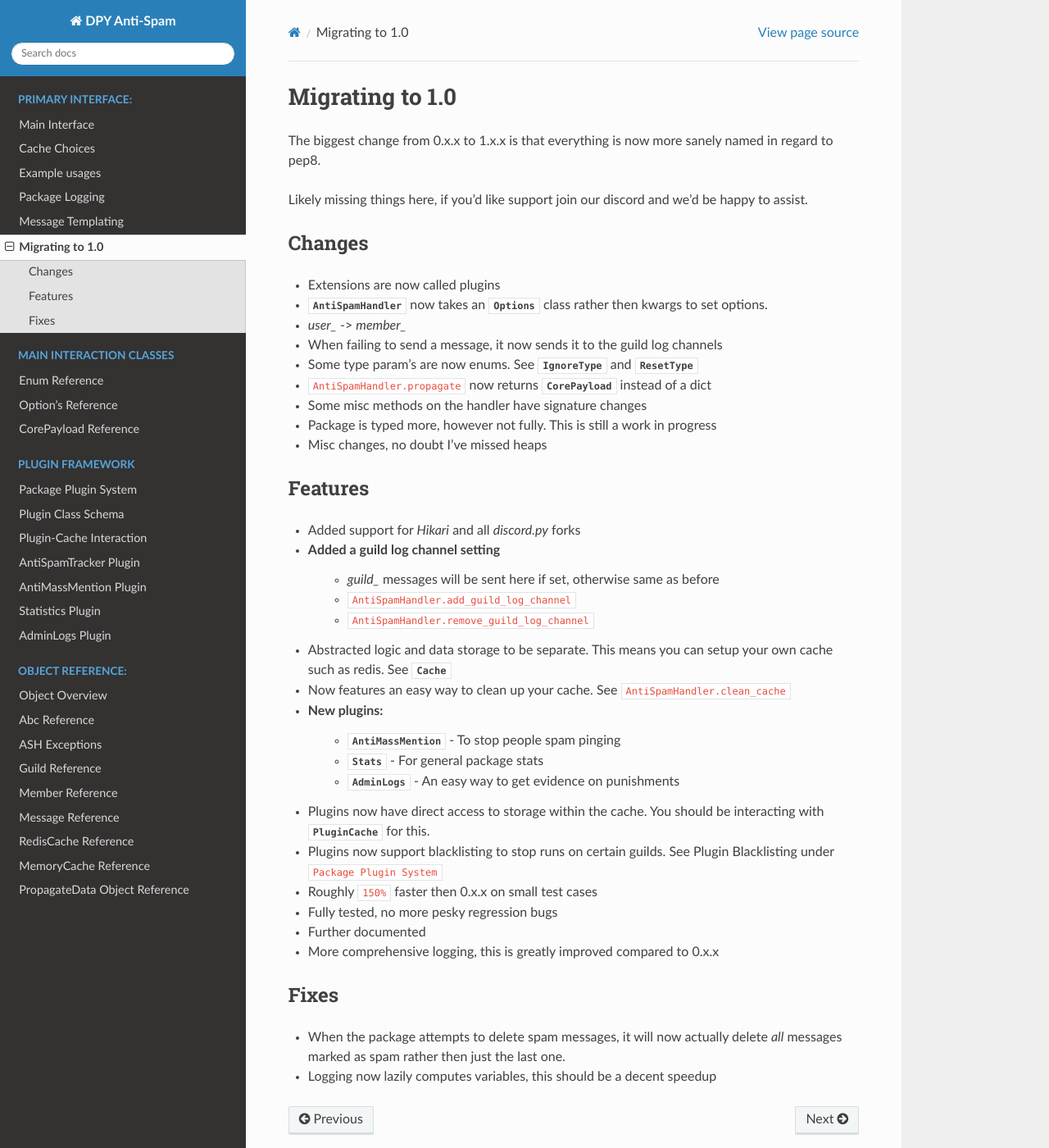
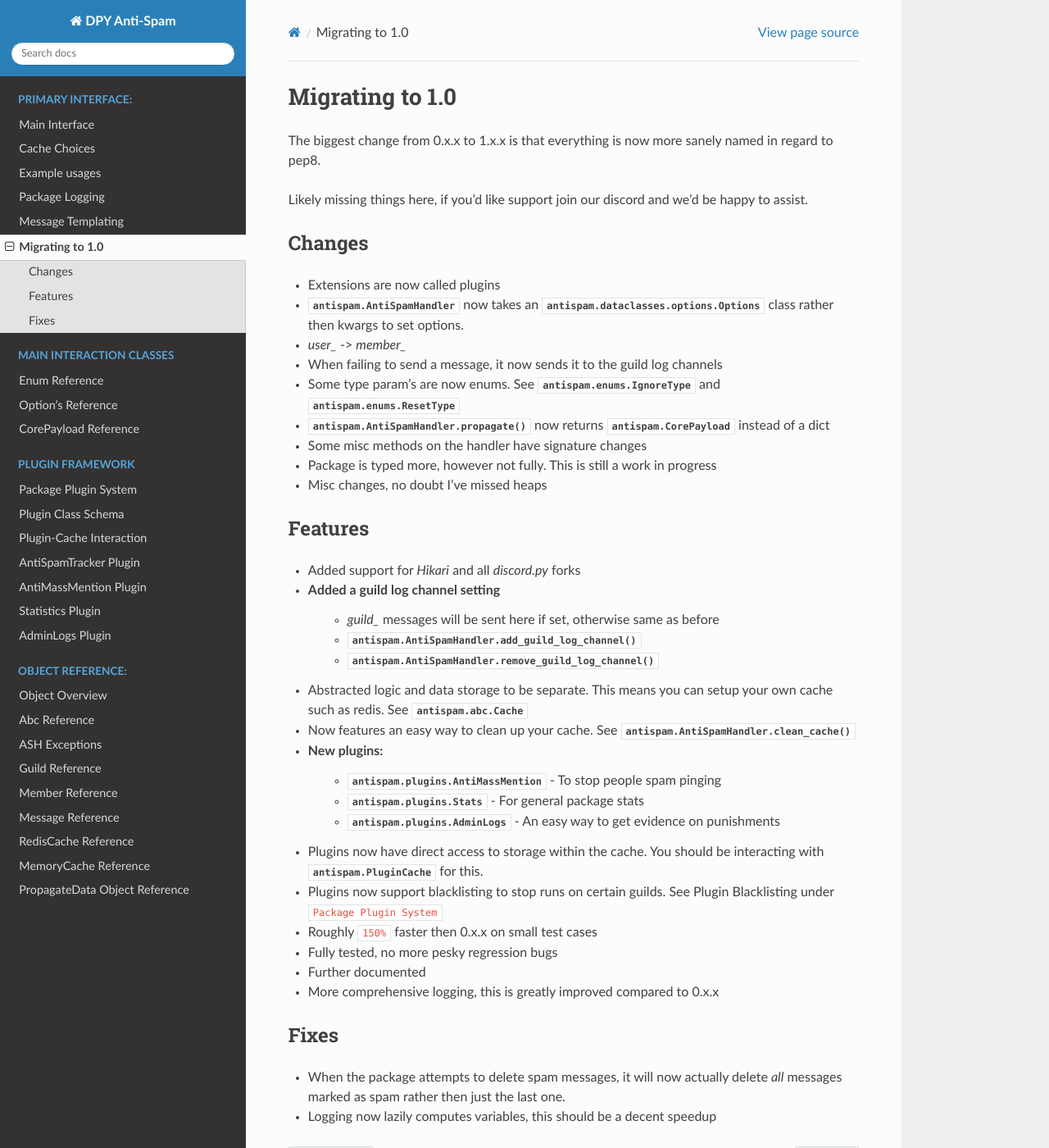
Before and after one commit to Skelmis/Discord-Anti-Spam, a Sphinx documentation site: the page built from docs/modules/migrating.rst, in a window 1280 px wide and 1400 px high. Shown: the whole window at 82% size. Built offline with Sphinx 7.4.7 and the Read the Docs theme 2.0.0, drawn with Linux system fonts in a browser that asks for light colours; cross-references to code outside the pages are shown as plain code.

Commit message:
Resolve failing intersphinx links

```diff
--- a/docs/modules/migrating.rst
+++ b/docs/modules/migrating.rst
@@ -12,16 +12,16 @@
 
 - Extensions are now called plugins
 
-- :py:class:`AntiSpamHandler` now takes an :py:class:`Options`
+- :py:class:`antispam.AntiSpamHandler` now takes an :py:class:`antispam.dataclasses.options.Options`
   class rather then kwargs to set options.
 
 - `user_` -> `member_`
 
 - When failing to send a message, it now sends it to the guild log channels
 
-- Some type param's are now enums. See :py:class:`IgnoreType` and :py:class:`ResetType`
+- Some type param's are now enums. See :py:class:`antispam.enums.IgnoreType` and :py:class:`antispam.enums.ResetType`
 
-- :py:method:`AntiSpamHandler.propagate` now returns :py:class:`CorePayload` instead of a dict
+- :py:meth:`antispam.AntiSpamHandler.propagate` now returns :py:class:`antispam.CorePayload` instead of a dict
 
 - Some misc methods on the handler have signature changes
 
@@ -36,23 +36,23 @@
 
 - Added a guild log channel setting
     - `guild_` messages will be sent here if set, otherwise same as before
-    - :py:method:`AntiSpamHandler.add_guild_log_channel`
-    - :py:method:`AntiSpamHandler.remove_guild_log_channel`
+    - :py:meth:`antispam.AntiSpamHandler.add_guild_log_channel`
+    - :py:meth:`antispam.AntiSpamHandler.remove_guild_log_channel`
 
 - Abstracted logic and data storage to be separate. This means you
-  can setup your own cache such as redis. See :py:class:`Cache`
+  can setup your own cache such as redis. See :py:class:`antispam.abc.Cache`
 
-- Now features an easy way to clean up your cache. See :py:method:`AntiSpamHandler.clean_cache`
+- Now features an easy way to clean up your cache. See :py:meth:`antispam.AntiSpamHandler.clean_cache`
 
 - New plugins:
-    - :py:class:`AntiMassMention` - To stop people spam pinging
+    - :py:class:`antispam.plugins.AntiMassMention` - To stop people spam pinging
 
-    - :py:class:`Stats` - For general package stats
+    - :py:class:`antispam.plugins.Stats` - For general package stats
 
-    - :py:class:`AdminLogs` - An easy way to get evidence on punishments
+    - :py:class:`antispam.plugins.AdminLogs` - An easy way to get evidence on punishments
 
 - Plugins now have direct access to storage within the cache.
-  You should be interacting with :py:class:`PluginCache` for this.
+  You should be interacting with :py:class:`antispam.PluginCache` for this.
 
 - Plugins now support blacklisting to stop runs on certain guilds.
   See Plugin Blacklisting under ``Package Plugin System``
```
Also changed, not shown: 4 other files.
